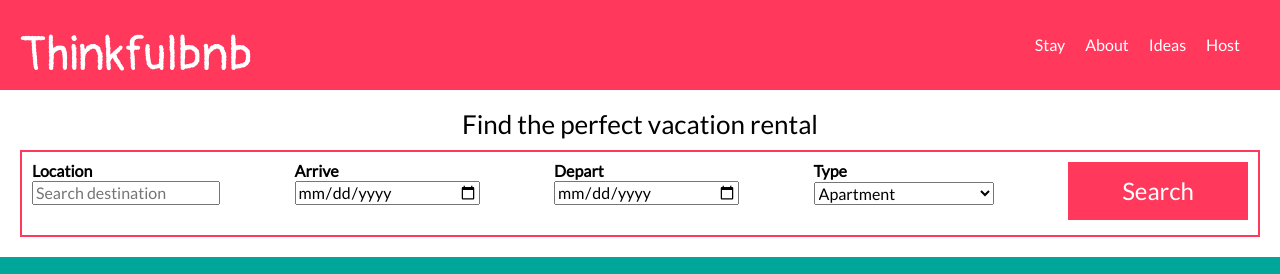
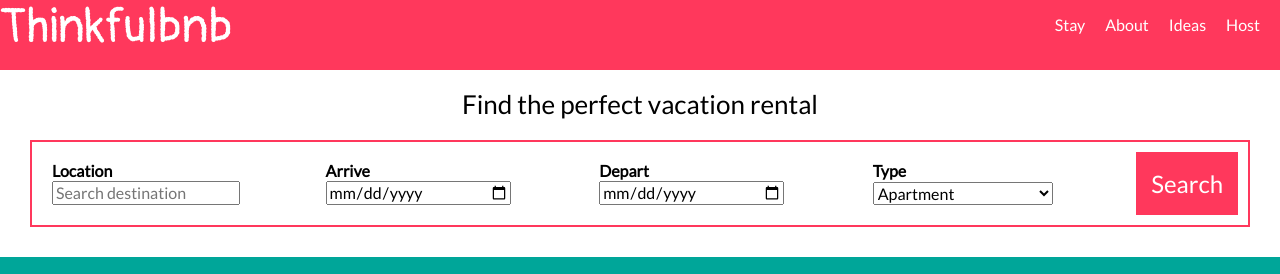
Before and after one commit to gchung2/thinkfulbnb, a plain HTML site: page index.html in a window 1280 px wide. Shown: the top 274 px of the page. Drawn offline with nearby package versions, Linux system fonts and the light colour scheme.

Commit message:
fixed form alignment

```diff
--- a/index.html
+++ b/index.html
@@ -33,8 +33,10 @@
       <section id="stay">
         <h2>Find the perfect vacation rental</h2>
         <!-- Create a form here -->
-          <form class="input">
-            <div class="thinkfulbnbForm">
+          <div class="group">
+            <div class="item">
+              <form>
+                <div class="item item-double">
                   <label for="location">Location</label>
                   <input
                   id="location"
@@ -42,21 +44,21 @@
                   name="location"
                   placeholder="Search destination">
                 </div>
-            <div class="thinkfulbnbForm">
+                <div class="item item-double">
                   <label for="arrival-date">Arrive</label>
                   <input
                   id="arrival-date"
                   type="date"
                   name="arrival-date">
                 </div>
-              <div class="thinkfulbnbForm">
+                <div class="item item-double">
                   <label for="departure-date">Depart</label>
                   <input
                   id="departure-date"
                   type="date"
                   name="departure-date">
                 </div>
-              <div class="thinkfulbnbForm">
+                <div class="item item-double">
                   <label for="accommodation-type">Type</label>
                   <select name="accommation-type" size="1">
                     <option value="apartment">Apartment</option>
@@ -68,10 +70,11 @@
                     <option value="yurt">Yurt</option>
                   </select>
                 </div>
-                <div class="thinkfulbnbForm">
+              <div>
               <button type="submit">Search</button>
+            </form>
           </div>
-          </form>
+        </div>
       </section>
 
       <!-- About -->
--- a/style.css
+++ b/style.css
@@ -149,24 +149,14 @@ footer p {
   header {
     display: flex;
     justify-content: space-between;
-    align-items: center;
+    padding: 0;
   }
 
   .logo {
     font-size: 3rem;
   }
 
-  form select, form input {
-    margin-bottom: 20px;
-    width: 180px;
-  }
-
   header nav url {
-    align-items: center;
-  }
-
-  .group {
-    flex-direction: row;
     align-items: center;
   }
 
@@ -174,14 +164,19 @@ footer p {
   form {
     display: flex;
     flex-direction: row;
-    flex-wrap: wrap;
-    justify-content: space-between;
+    justify-content: center;
   }
 
   form div {
-    display: flex;
     flex-direction: column;
-    justify-content: space-between;
+  }
+
+  form button {
+    flex: 1;
+  }
+
+  form select, form input {
+    margin-bottom: 0px;
   }
 
     /*  Media query for desktop grouping  */
@@ -198,8 +193,4 @@ footer p {
   .ideas-bottom {
     display: flex;
   }
-
-  form button {
-    width: 180px;
-  }
 }
```
Lines whose indentation alone changed are shown as unchanged.
